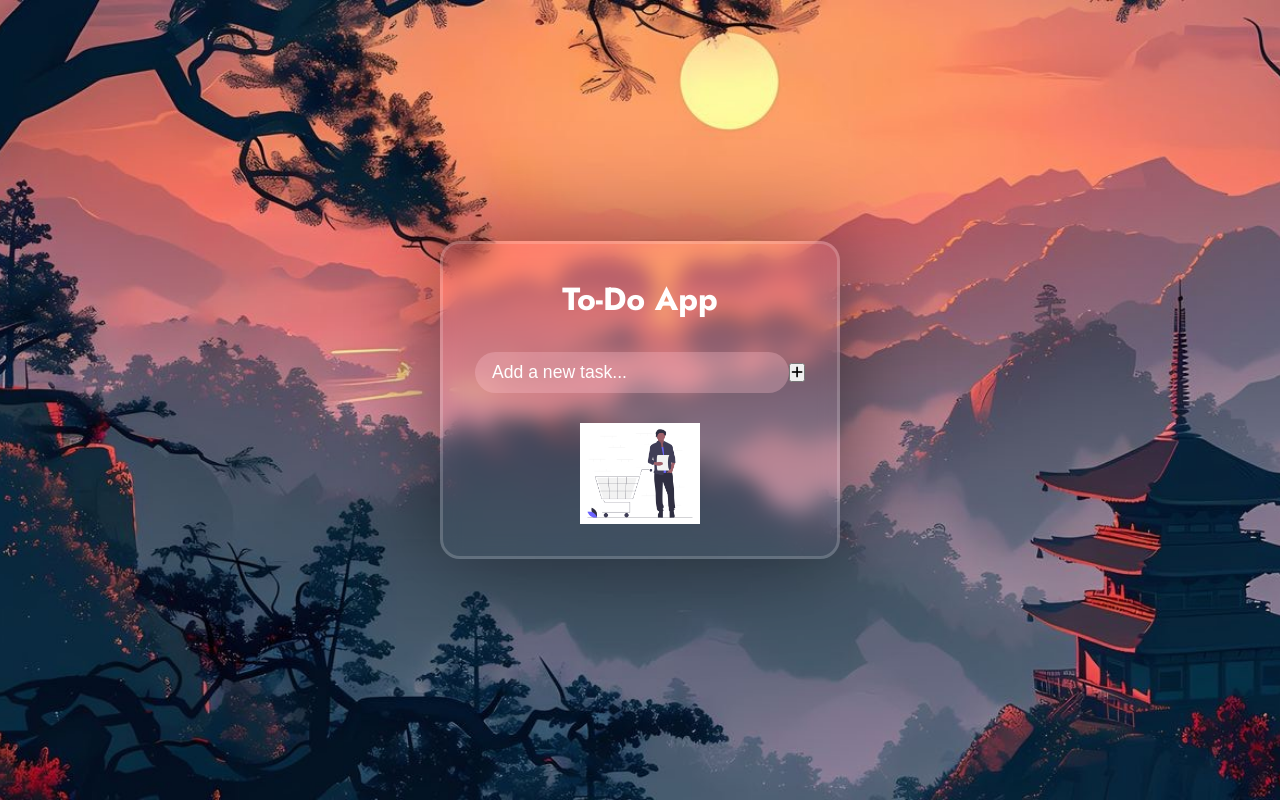
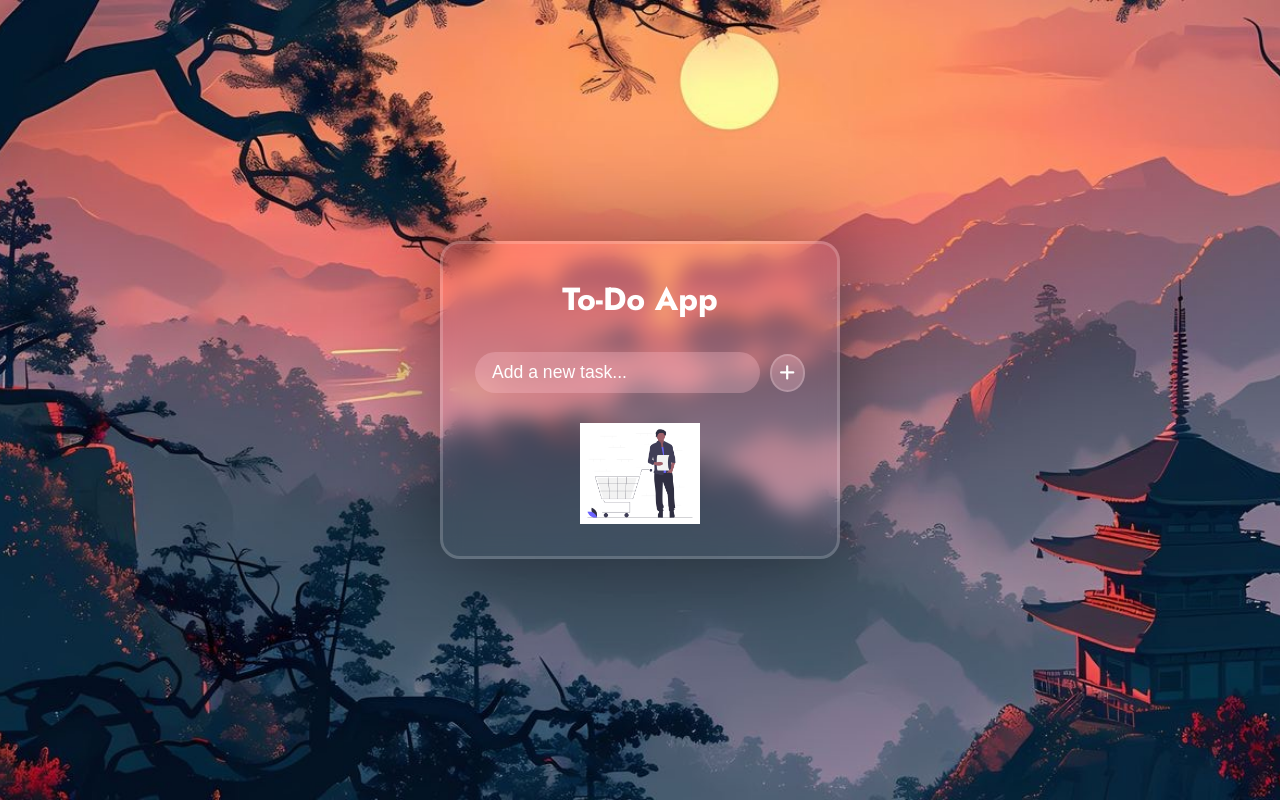
Before and after one commit to supeshan1920-ui/Project_To-Do-list, a plain HTML site: page index.html in a window 1280 px wide. Drawn offline with Linux system fonts and the light colour scheme; a web font is replaced by a local one.

Commit message:
qp89z5vm

```diff
--- a/styles.css
+++ b/styles.css
@@ -63,3 +63,21 @@ body{
 .input-area input::placeholder{
     color: #ffffff;
 }
+.input-area button{
+    display: flex;
+    align-items: center;
+    justify-content: center;
+    margin-left: 10px;
+    padding: 8px;
+    border-radius: 50%;
+    color: #fff;
+    font-size: 1.1rem;
+    background: rgba(255, 194, 209, 0.3);
+    border: 2px solid rgba(255, 255, 255,0.18);
+    cursor: pointer;
+    transition: all 0.2s ease;
+}
+.input-area button:hover{
+    transform: scale(1.1);
+    background: #ff6f91
+}
```
